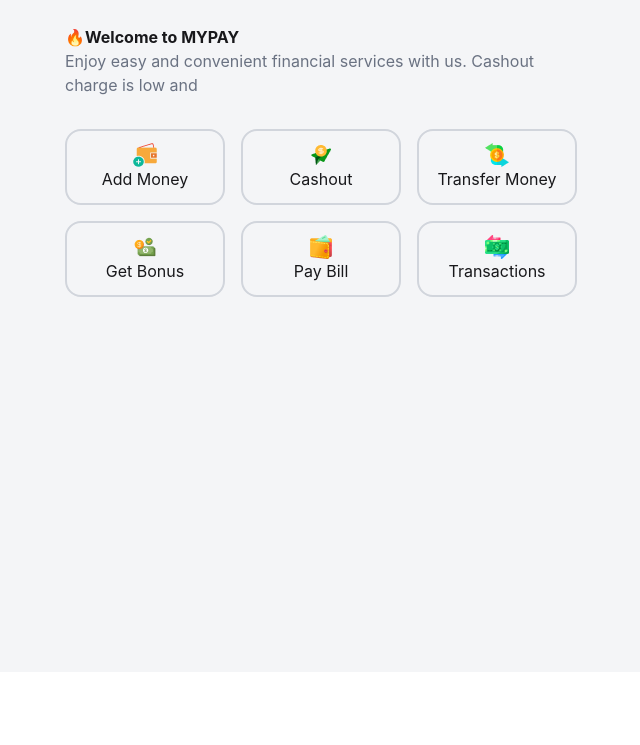
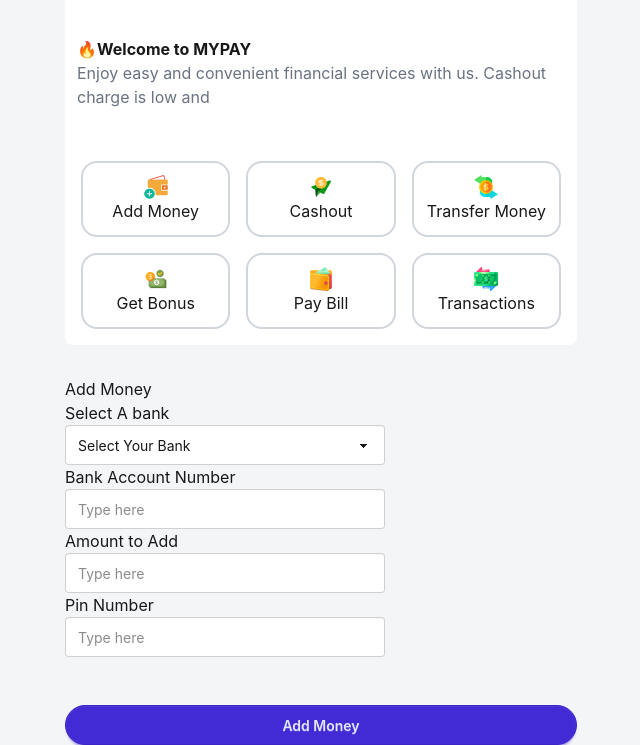
Before and after one commit to KAUSAR-BD/my-Pay, a website built with Vite: page src/pages/home.html in a window 1280 px wide. Shown: the part 128-873 px from the top of the page, without its empty margins (319-959 px from the left). Before the commit the page ends 800 px from the top, so only its background shows below. Built offline with nearby package versions, Linux system fonts and the light colour scheme.

Commit message:
added add money form

```diff
--- a/src/pages/home.html
+++ b/src/pages/home.html
@@ -14,8 +14,9 @@
   </head>
   <body class="bg-[#f4f5f7] min-h-screen">
     <!-- header section -->
+    <div class="bg-white max-w-lg mx-auto rounded-b-lg p-1">
       <section
-      class="flex items-center justify-between max-w-lg mx-auto border-b-1 border-gray-300 p-3"
+        class="flex items-center justify-between border-b-1 border-gray-300 p-3"
       >
         <div class="flex items-center">
           <img src="../../assets/logo.png" alt="logo" class="w-24" />
@@ -32,15 +33,15 @@
       </section>
 
       <!-- Payment Services -->
-    <div class="max-w-lg mx-auto mt-8">
+      <div class="mt-8 p-2">
         <h2 class="font-bold">🔥Welcome to MY<span>PAY</span></h2>
         <p class="text-gray-500">
-        Enjoy easy and convenient financial services with us. Cashout charge is
-        low and
+          Enjoy easy and convenient financial services with us. Cashout charge
+          is low and
         </p>
       </div>
 
-    <div class="max-w-lg mx-auto m-h-[200px] grid grid-cols-3 gap-4 mt-8">
+      <div class="m-h-[200px] grid grid-cols-3 gap-4 mt-8 p-3">
         <div class="border-2 border-gray-300 rounded-2xl text-center p-3">
           <img src="../../assets/opt-1.png" alt="Add Money" class="mx-auto" />
           <p>Add Money</p>
@@ -66,11 +67,56 @@
           <p>Pay Bill</p>
         </div>
         <div class="border-2 border-gray-300 rounded-2xl text-center p-3">
-        <img src="../../assets/opt-6.png" alt="Transactions" class="mx-auto" />
+          <img
+            src="../../assets/opt-6.png"
+            alt="Transactions"
+            class="mx-auto"
+          />
           <p>Transactions</p>
         </div>
       </div>
+    </div>
 
+    <!-- add money section -->
+    <div class="form-section max-w-lg mx-auto mt-8">
+      <div>
+        <h1>Add Money</h1>
+
+        <form action="">
+          <div>
+            <h1>Select A bank</h1>
+            <select class="select [&::picker(select)]:max-h-26">
+              <option disabled selected>Select Your Bank</option>
+              <option>BRAC Bank</option>
+              <option>The City Bank</option>
+              <option>Dutch-Bangla Bank</option>
+              <option>Eastern Bank</option>
+              <option>Prime Bank</option>
+              <option>Pubali Bank</option>
+            </select>
+          </div>
+          <div>
+            <h1>Bank Account Number</h1>
+            <input type="text" placeholder="Type here" class="input" />
+          </div>
+          <div>
+            <h1>Amount to Add</h1>
+            <input type="text" placeholder="Type here" class="input" />
+          </div>
+          <div>
+            <h1>Pin Number</h1>
+            <input type="text" placeholder="Type here" class="input" />
+          </div>
+          <button
+            id="loginButton"
+            type="submit"
+            class="btn btn-primary rounded-3xl mt-12 w-full"
+          >
+            Add Money
+          </button>
+        </form>
+      </div>
+    </div>
     <script type="module" src="/src/main.js"></script>
   </body>
 </html>
```
Lines whose indentation alone changed are shown as unchanged.
